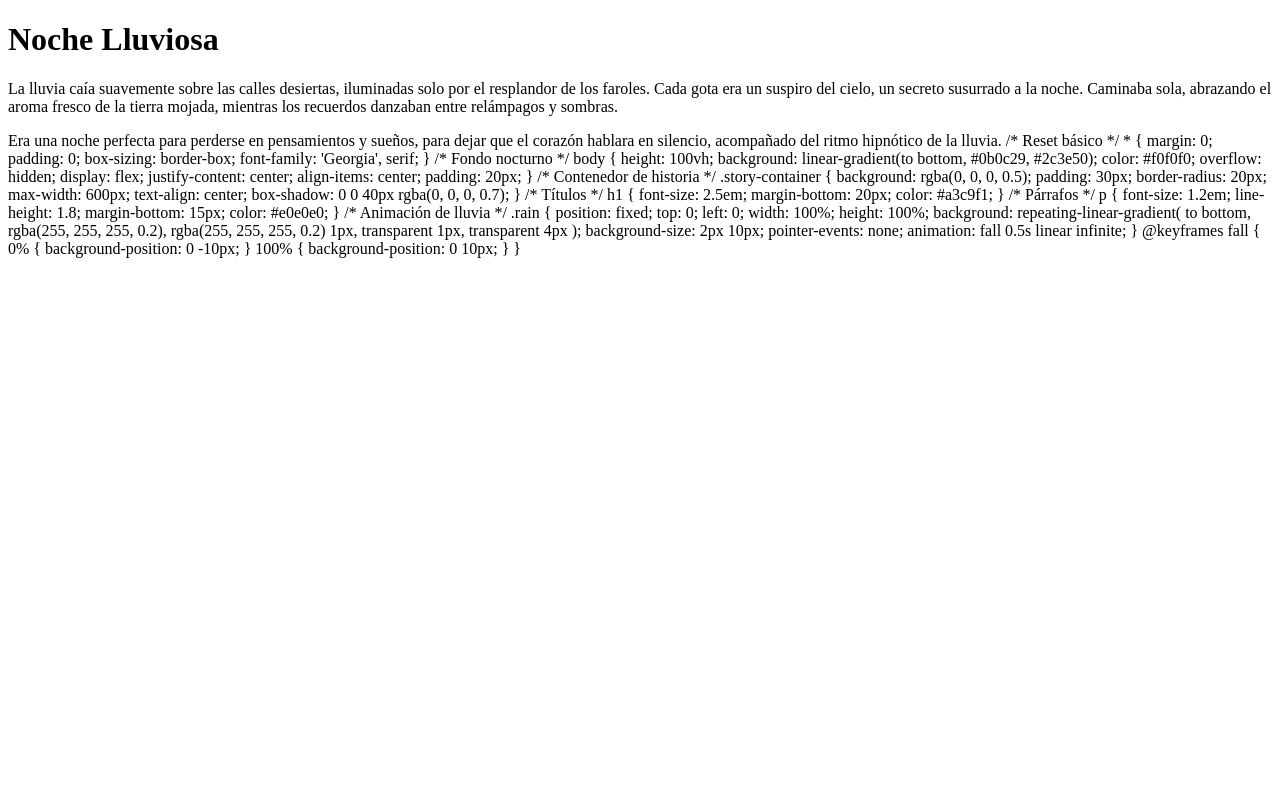
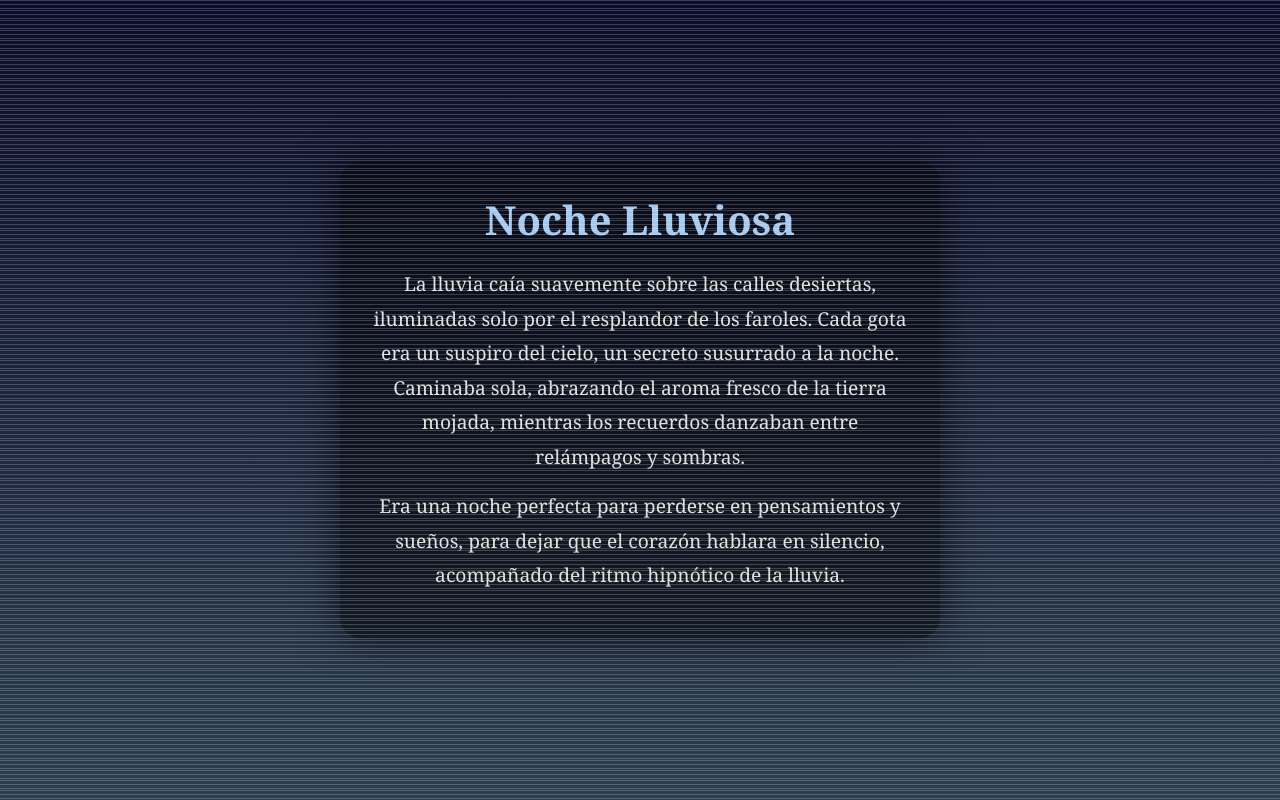
Before and after one commit to encristotodolopuedo1-stack/noche-lluviosa, a plain HTML site: page index.html in a window 1280 px wide. Drawn offline with Linux system fonts and the light colour scheme.

Commit message:
Update index.html

```diff
--- a/index.html
+++ b/index.html
@@ -5,22 +5,9 @@
     <meta charset="UTF-8">
     <meta name="viewport" content="width=device-width, initial-scale=1.0">
     <title>Noche Lluviosa</title>
-    <link rel="stylesheet" href="style.css">
-</head>
-<body>
-    <div class="rain"></div>
-    <div class="story-container">
-        <h1>Noche Lluviosa</h1>
-        <p>
-            La lluvia caía suavemente sobre las calles desiertas,
-            iluminadas solo por el resplandor de los faroles.
-            Cada gota era un suspiro del cielo, un secreto susurrado a la noche.
-            Caminaba sola, abrazando el aroma fresco de la tierra mojada,
-            mientras los recuerdos danzaban entre relámpagos y sombras.
-        </p>
-        <p>
-            Era una noche perfecta para perderse en pensamientos y sueños,
-            para dejar que el corazón hablara en silencio, acompañado del ritmo hipnótico de la lluvia.
+
+    <!-- CSS dentro del HTML -->
+    <style>
         /* Reset básico */
         * {
             margin: 0;
@@ -89,9 +76,23 @@ p {
             0% { background-position: 0 -10px; }
             100% { background-position: 0 10px; }
         }
+    </style>
+</head>
+<body>
+    <div class="rain"></div>
+    <div class="story-container">
+        <h1>Noche Lluviosa</h1>
+        <p>
+            La lluvia caía suavemente sobre las calles desiertas,
+            iluminadas solo por el resplandor de los faroles.
+            Cada gota era un suspiro del cielo, un secreto susurrado a la noche.
+            Caminaba sola, abrazando el aroma fresco de la tierra mojada,
+            mientras los recuerdos danzaban entre relámpagos y sombras.
+        </p>
+        <p>
+            Era una noche perfecta para perderse en pensamientos y sueños,
+            para dejar que el corazón hablara en silencio, acompañado del ritmo hipnótico de la lluvia.
         </p>
     </div>
 </body>
 </html>
-</body>
-</html>
```
Lines whose indentation alone changed are shown as unchanged.
